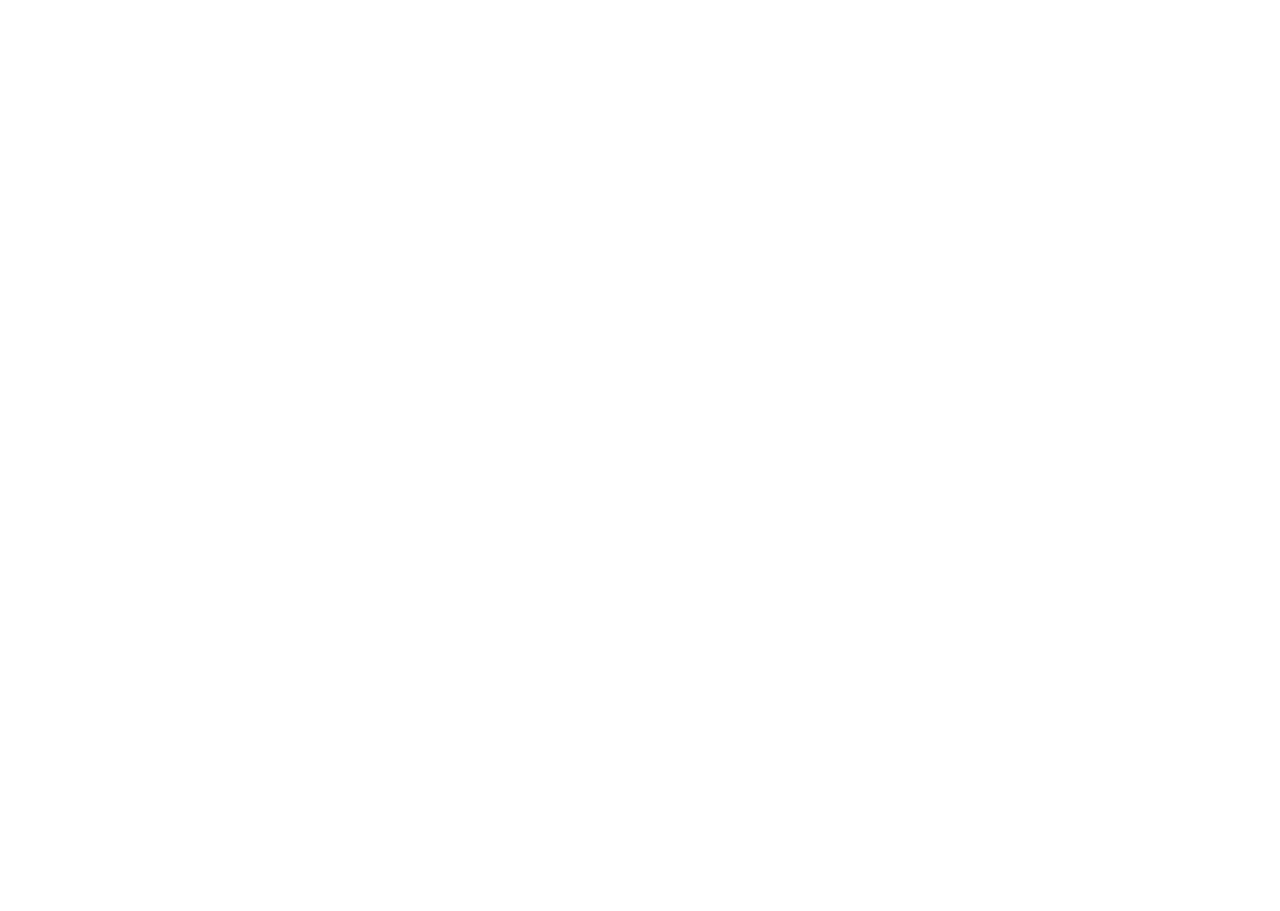
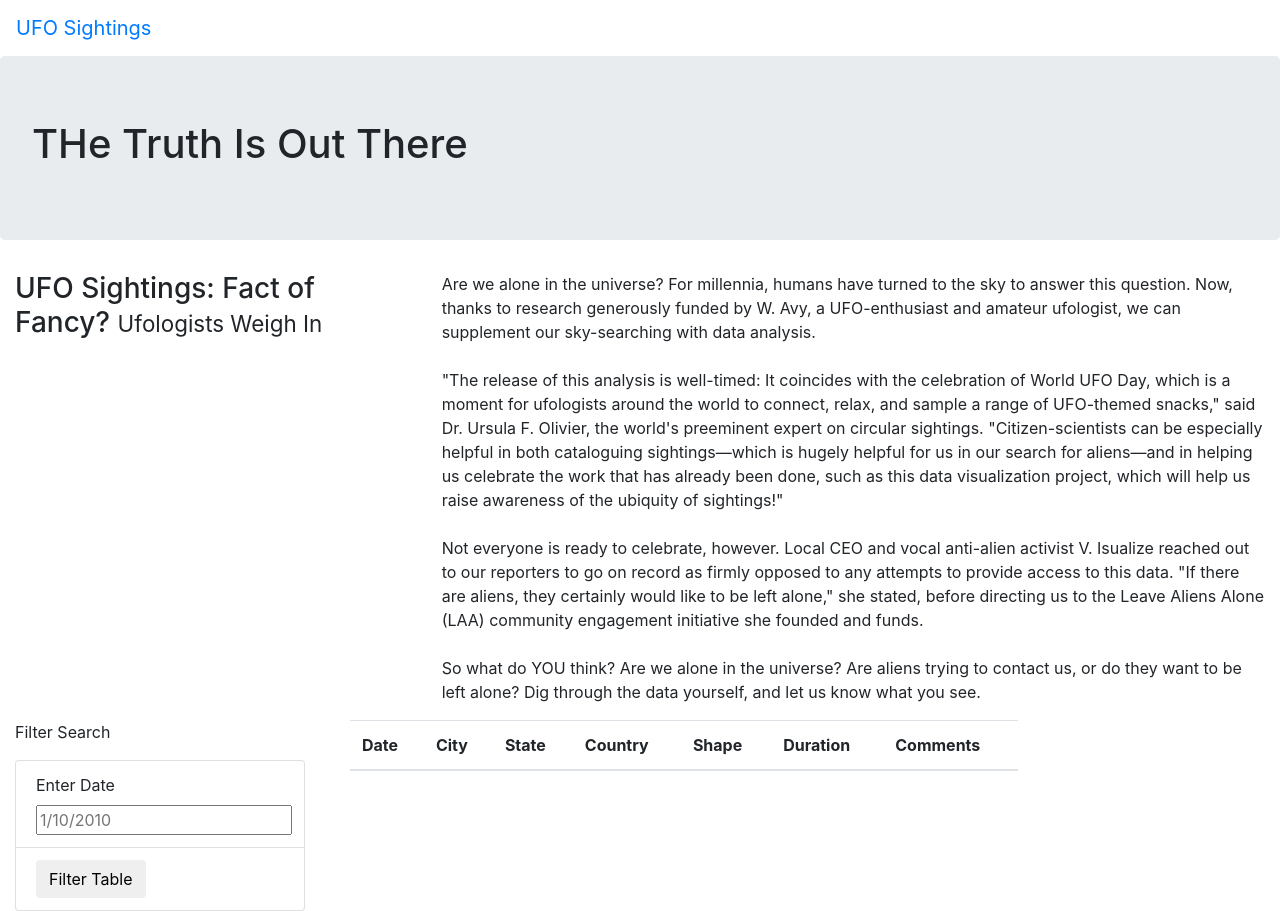
Before and after one commit to deyoungmatthew/UFOs, a plain HTML site: page index.html in a window 1280 px wide. Before the commit the page ends 800 px from the top, so only its background shows below. Drawn offline with nearby package versions, Linux system fonts and the light colour scheme.

Commit message:
Added filter button in html file

```diff
--- a/index.html
+++ b/index.html
@@ -4,9 +4,74 @@
     <meta charset="UTF-8">
     <meta http-equiv="X-UA-Compatible" content="IE=edge">
     <meta name="viewport" content="width=device-width, initial-scale=1.0">
-    <title>Document</title>
+    <title>UFO Finder</title>
+    <link
+      rel="stylesheet"
+      href="https://maxcdn.bootstrapcdn.com/bootstrap/4.0.0/css/bootstrap.min.css"
+      integrity="sha384-Gn5384xqQ1aoWXA+058RXPxPg6fy4IWvTNh0E263XmFcJlSAwiGgFAW/dAiS6JXm"
+      crossorigin="anonymous"
+    />
+    <link rel="stylesheet" href="static/css/style.css">
 </head>
 <body>
+    <div class="wrapper">
 
+    </div>
+    <nav class="navbar navbar-expand-lg">
+        <a class="navbar-brand" href="index.html">UFO Sightings</a>
+    </nav>
+    <div class="jumbotron">
+        <h1>THe Truth Is Out There</h1>
+    </div>
+    <div class="container-fluid">
+        <div class="row">
+          <div class="col-md-4">
+            <h3>UFO Sightings: Fact of Fancy? <small>Ufologists Weigh In</small></h3>
+          </div>
+          <div class="col-md-8">
+            <p>
+              Are we alone in the universe? For millennia, humans have turned to the sky to answer this question. Now, thanks to research generously funded by W. Avy, a UFO-enthusiast and amateur ufologist, we can supplement our sky-searching with data analysis.<br><br>"The release of this analysis is well-timed: It coincides with the celebration of World UFO Day, which is a moment for ufologists around the world to connect, relax, and sample a range of UFO-themed snacks," said Dr. Ursula F. Olivier, the world's preeminent expert on circular sightings. "Citizen-scientists can be especially helpful in both cataloguing sightings—which is hugely helpful for us in our search for aliens—and in helping us celebrate the work that has already been done, such as this data visualization project, which will help us raise awareness of the ubiquity of sightings!"<br><br>Not everyone is ready to celebrate, however. Local CEO and vocal anti-alien activist V. Isualize reached out to our reporters to go on record as firmly opposed to any attempts to provide access to this data. "If there are aliens, they certainly would like to be left alone," she stated, before directing us to the Leave Aliens Alone (LAA) community engagement initiative she founded and funds.<br><br>So what do YOU think? Are we alone in the universe? Are aliens trying to contact us, or do they want to be left alone? Dig through the data yourself, and let us know what you see.
+
+
+            </p>
+          </div>
+        </div>
+    </div>
+    <div class="container-fluid">
+        <div class="row">
+          <div class="col-md-3">
+            <form>
+              <p>Filter Search</p>
+              <ul class="list-group">
+                <li class="list-group-item">
+                    <label for="date">Enter Date</label>
+                    <input type="text" placeholder="1/10/2010" id="datetime" />
+                </li>
+                <li class="list-group-item">
+                    <button id="filter-btn" type="button" class="btn btn-default">Filter Table</button>
+                </li>
+            </ul>
+            </form>
+          </div>
+          <div class="col-md-9">
+            <div class="col-md-9">
+                <table class="table table-striped">
+                  <thead>
+                    <tr>
+                        <th>Date</th>
+                        <th>City</th>
+                        <th>State</th>
+                        <th>Country</th>
+                        <th>Shape</th>
+                        <th>Duration</th>
+                        <th>Comments</th>
+                    </tr>
+                  </thead>
+                  <tbody></tbody>
+                </table>
+              </div>
+          </div>
+        </div>
+      </div>
 </body>
 </html>
```
